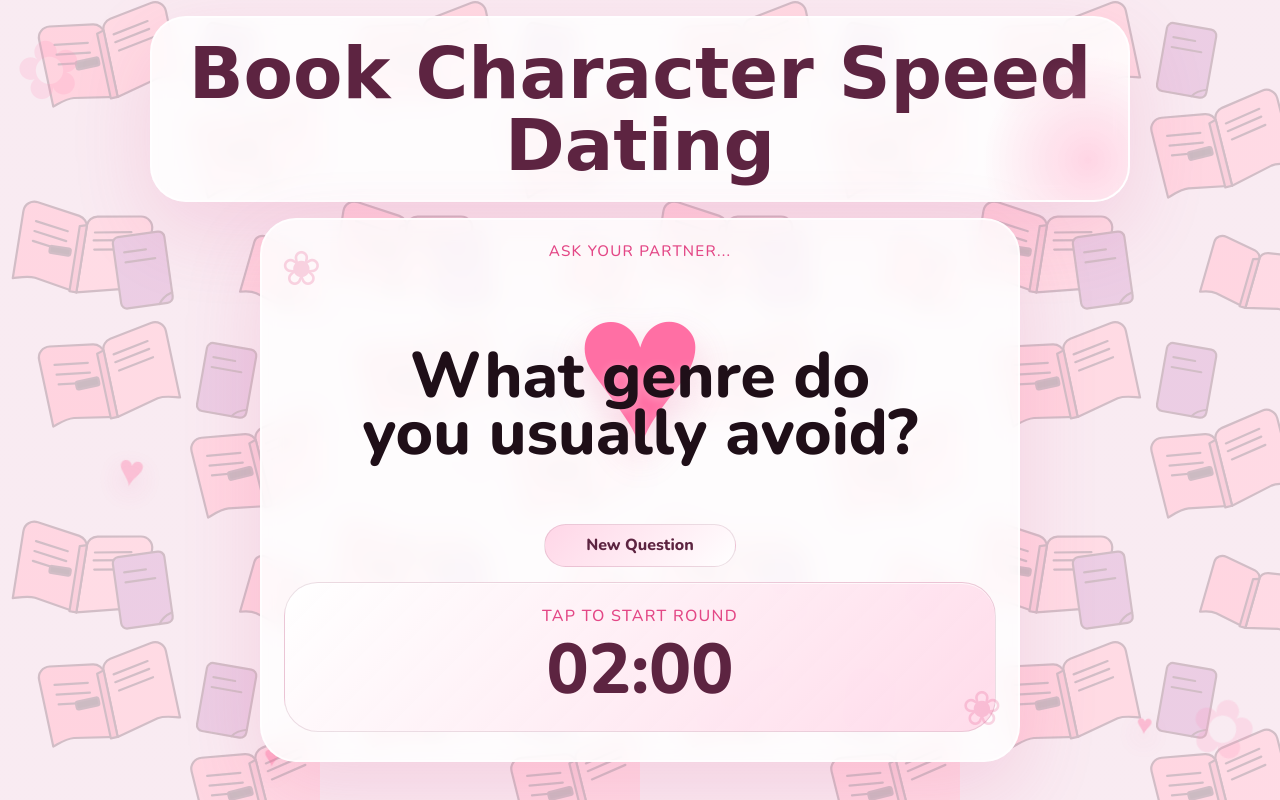
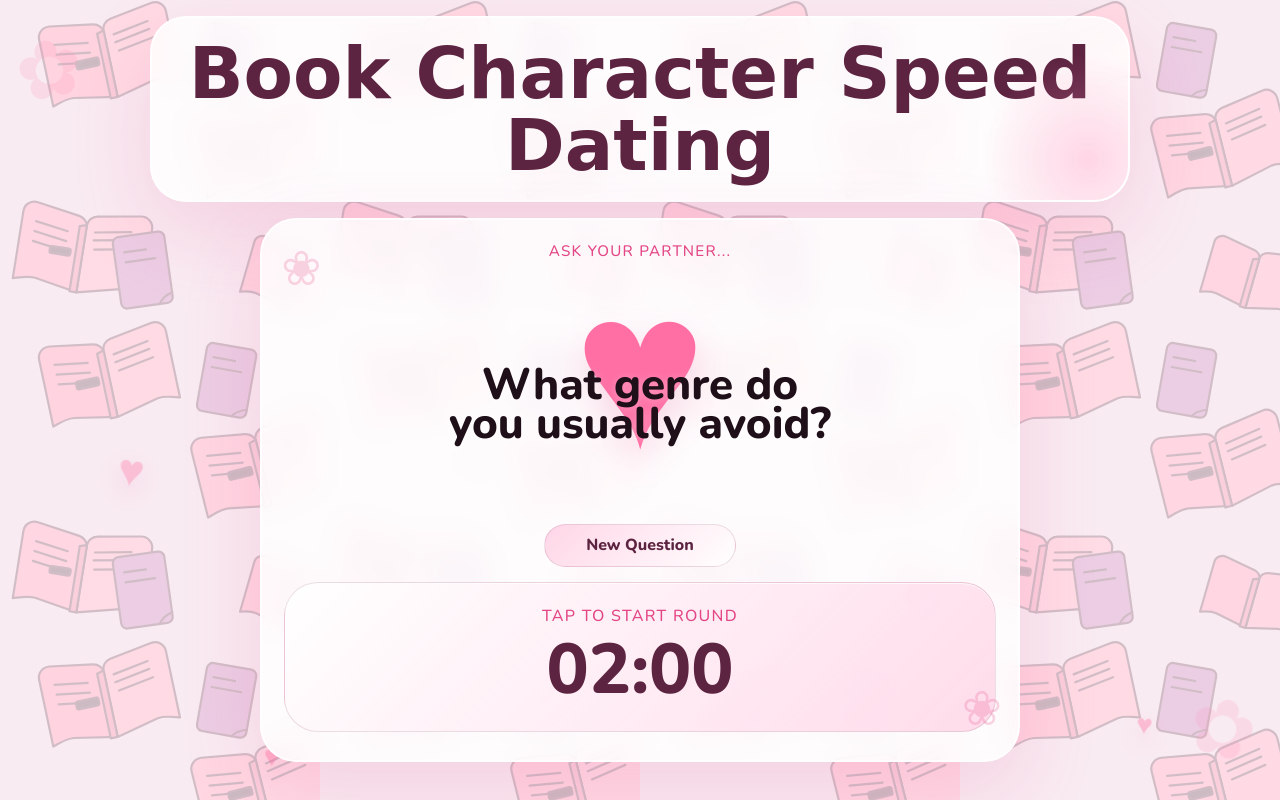
Before and after one commit to fayenicolee/work, a plain HTML site: page speed-dating.html in a window 1280 px wide. Drawn offline with nearby package versions, Linux system fonts and the light colour scheme; a web font is replaced by a local one.

Commit message:
Update speed-dating.css

```diff
--- a/speed-dating.css
+++ b/speed-dating.css
@@ -261,7 +261,7 @@ h2 {
   width: min(86%, 22ch);
   max-width: 900px;
   transform: translate(-50%, calc(-50% - 20px));
-  font-size: clamp(4rem, 8vh, 6rem);
+  font-size: calc(clamp(4rem, 8vh, 6rem) - 15pt);
   line-height: 0.9;
   font-weight: 800;
   color: #1f0f18;
```
